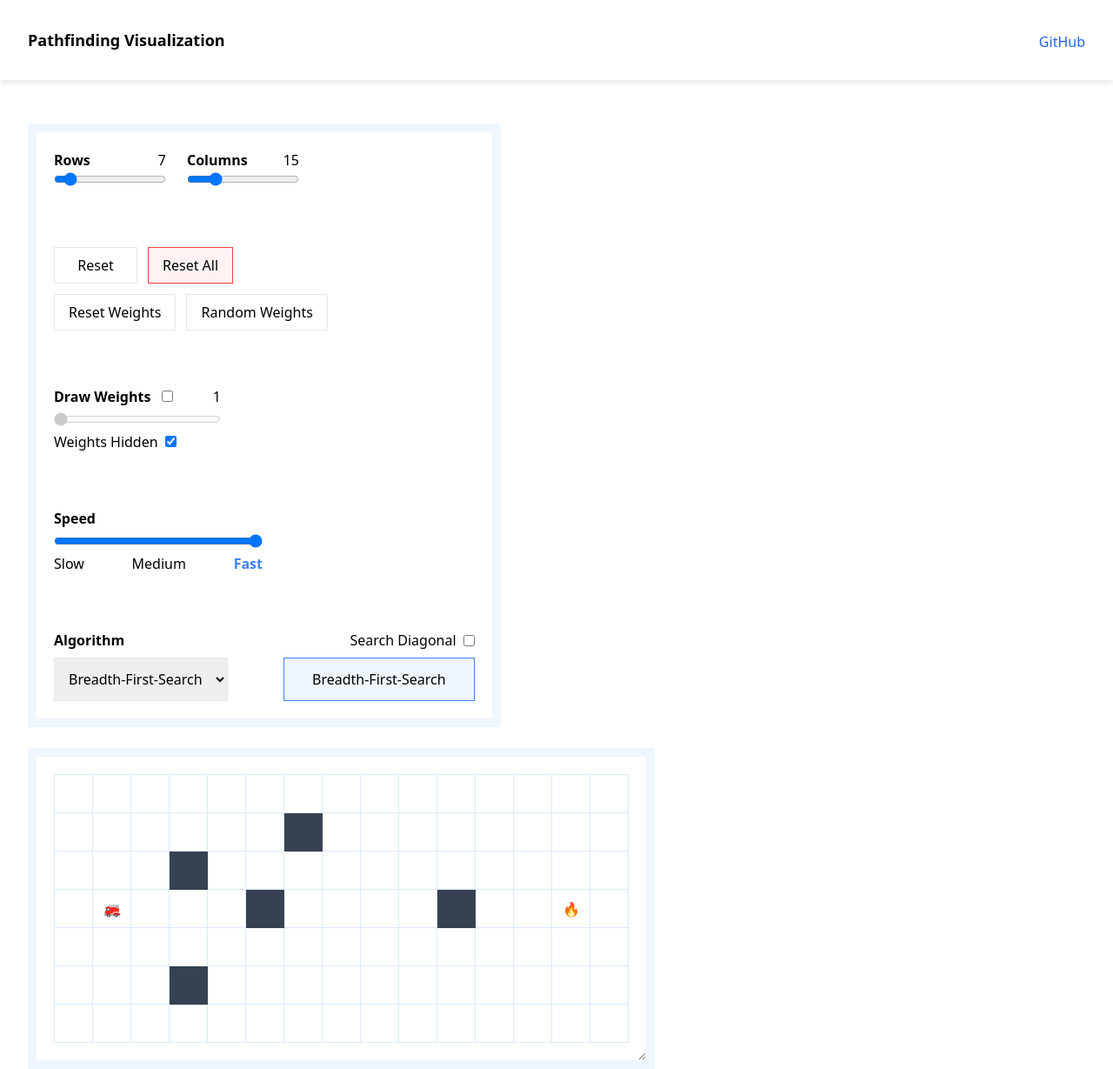
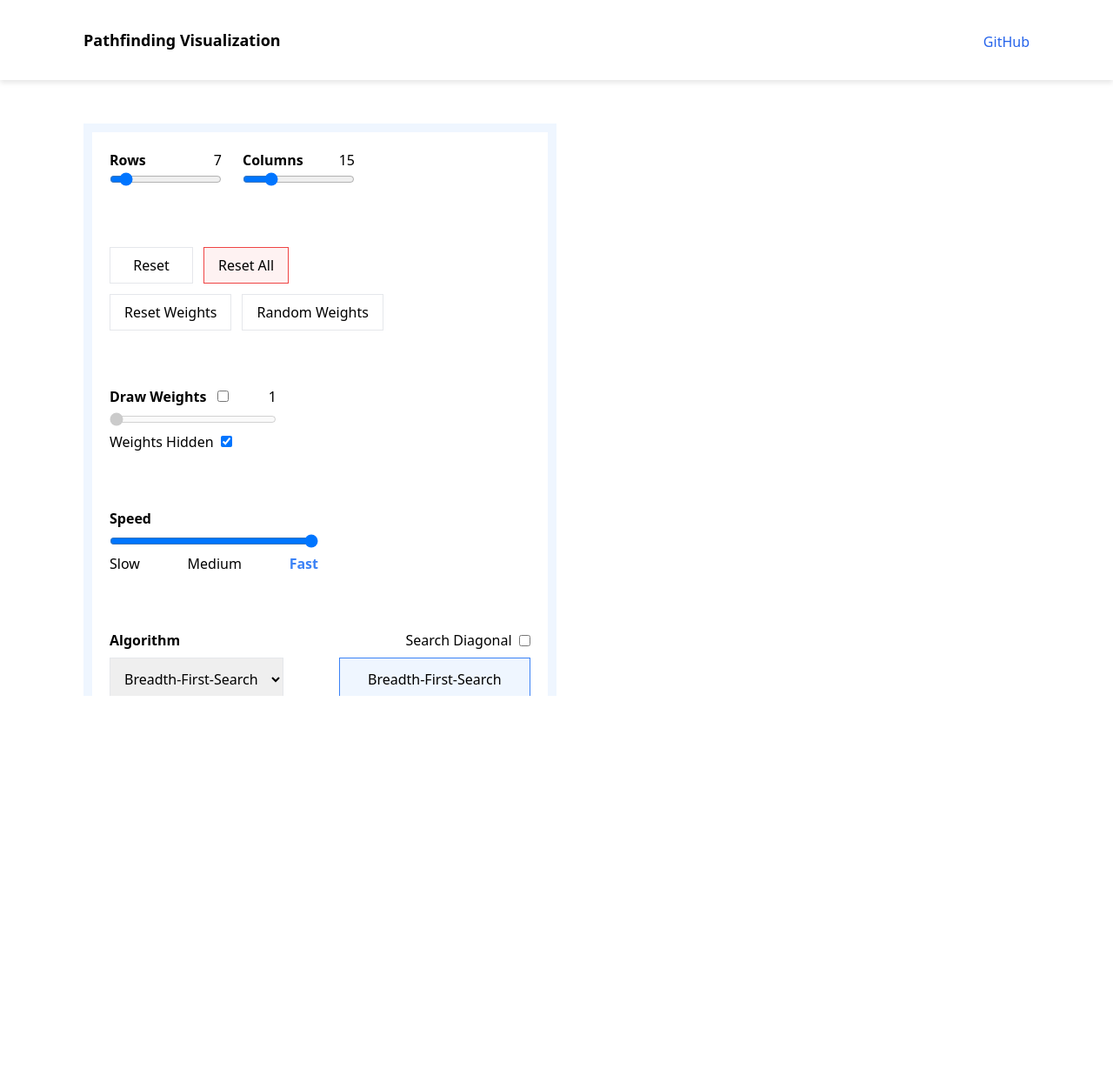
Before and after one commit to JensDll/pathfinding-visualization, a Vue app in the folder vue/: page / in a window 1280 px wide. Shown: the whole page at 87% size. After the commit the page ends 800 px from the top, so only its background shows below. Built offline with nearby package versions, Linux system fonts and the light colour scheme.

Commit message:
update useDraggable to use transform

```diff
--- a/vue/package.json
+++ b/vue/package.json
@@ -19,7 +19,7 @@
     "@vitejs/plugin-vue": "^1.2.2",
     "@vue/compiler-sfc": "^3.0.11",
     "autoprefixer": "^10.2.5",
-    "eslint": "^7.26.0",
+    "eslint": "^7.27.0",
     "eslint-config-prettier": "^8.3.0",
     "eslint-plugin-vue": "^7.9.0",
     "jest": "^26.6.3",
--- a/vue/src/components/controls/Controls.vue
+++ b/vue/src/components/controls/Controls.vue
@@ -1,5 +1,5 @@
 <template>
-  <div ref="controls" class="controls" :class="{ 'cursor-move': isDraggable }">
+  <div id="controls" ref="controls" tabindex="0">
     <ControlsGridDimensions class="mb-16" />
     <ControlsButtons class="mb-16" />
     <ControlsWeights class="mb-16" />
@@ -10,11 +10,16 @@
       :animating="animating"
       @animate="startAnimation()"
     />
+    <div
+      v-show="isDraggable"
+      class="absolute inset-0 bg-white opacity-50 cursor-grab"
+      :class="{ 'cursor-grabbing': dragging }"
+    ></div>
   </div>
 </template>
 
 <script lang="ts">
-import { defineComponent, ref, onMounted, Ref } from 'vue';
+import { defineComponent, ref, Ref } from 'vue';
 import { useDraggable } from '../../composition';
 import ControlsGridDimensions from './ControlsGridDimensions.vue';
 import ControlsButtons from './ControlsButtons.vue';
@@ -37,21 +42,19 @@ export default defineComponent({
   },
   setup() {
     const animating = ref(false);
-    const isDraggable = ref(false);
     const controls = ref() as Ref<HTMLElement>;
     const searchDiagonal = ref(false);
     const selectedAlgorithm = ref<'Breadth-First-Search' | 'Dijkstra' | 'A*'>(
       'Breadth-First-Search'
     );
 
-    onMounted(() => {
-      useDraggable(controls.value, isDraggable);
-    });
+    const { isDraggable, dragging } = useDraggable(controls);
 
     return {
       animating,
       controls,
       isDraggable,
+      dragging,
       searchDiagonal,
       selectedAlgorithm
     };
@@ -106,9 +109,8 @@ export default defineComponent({
 </script>
 
 <style lang="postcss" scoped>
-.controls {
+#controls {
   z-index: 20;
-  position: absolute;
   outline: none;
   background: white;
   border: 10px solid theme('colors.blue.50');
--- a/vue/src/components/grid/Grid.vue
+++ b/vue/src/components/grid/Grid.vue
@@ -1,10 +1,5 @@
 <template>
-  <div
-    id="grid"
-    ref="gridRef"
-    :class="{ 'cursor-move': cursorMove }"
-    tabindex="0"
-  >
+  <div id="grid" ref="gridRef" tabindex="0">
     <table>
       <tbody>
         <tr v-for="(row, r) in grid" :key="r">
@@ -12,11 +7,16 @@
         </tr>
       </tbody>
     </table>
+    <div
+      v-show="isDraggable"
+      class="absolute inset-0 bg-white opacity-50 cursor-grab"
+      :class="{ 'cursor-grabbing': dragging }"
+    ></div>
   </div>
 </template>
 
 <script lang="ts">
-import { defineComponent, onMounted, Ref, ref } from 'vue';
+import { defineComponent, Ref, ref } from 'vue';
 import { useDraggable } from '../../composition';
 import { gridModuleState } from '../../store/modules/gridModule/gridModule';
 import GridNode from './GridNode.vue';
@@ -27,15 +27,13 @@ export default defineComponent({
   },
   setup() {
     const gridRef = ref() as Ref<HTMLElement>;
-    const cursorMove = ref(false);
 
-    onMounted(() => {
-      useDraggable(gridRef.value, cursorMove);
-    });
+    const { isDraggable, dragging } = useDraggable(gridRef);
 
     return {
       gridRef,
-      cursorMove
+      isDraggable,
+      dragging
     };
   },
   computed: {
@@ -46,19 +44,11 @@ export default defineComponent({
 
 <style lang="postcss" scoped>
 #grid {
-  top: 860px;
-  position: absolute;
   overflow: auto;
   resize: both;
   outline: none;
+  background-color: white;
   border: 10px solid theme('colors.blue.50');
   padding: 20px;
 }
-
-@screen 1800 {
-  #grid {
-    top: unset;
-    left: 750px;
-  }
-}
 </style>
--- a/vue/src/components/layout/TheHeader.vue
+++ b/vue/src/components/layout/TheHeader.vue
@@ -7,10 +7,10 @@
       items-end
       px-8
       py-8
-      768:px-12
-      1024:px-16
-      1280:px-20
-      1800:px-32
+      md:px-16
+      lg:px-24
+      2xl:px-32
+      3xl:px-40
     "
   >
     <div class="text-lg font-semibold">Pathfinding Visualization</div>
--- a/vue/src/components/layout/TheMain.vue
+++ b/vue/src/components/layout/TheMain.vue
@@ -1,7 +1,18 @@
 <template>
-  <main class="main px-8 pb-8 768:px-12 1024:px-16 1280:px-20 1800:px-32">
-    <Controls />
-    <Grid />
+  <main class="main px-8 pb-8 md:px-16 lg:px-24 2xl:px-32 3xl:px-40">
+    <div
+      class="
+        grid
+        gap-8
+        justify-items-start
+        2xl:grid-flow-col
+        2xl:items-start
+        2xl:justify-between
+      "
+    >
+      <Controls class="" />
+      <Grid class="" />
+    </div>
   </main>
 </template>
 
--- a/vue/src/composition/useDraggable.ts
+++ b/vue/src/composition/useDraggable.ts
@@ -1,30 +1,37 @@
-import { onBeforeUnmount, Ref } from 'vue';
+import { onBeforeUnmount, onMounted, Ref, ref } from 'vue';
 
-export function useDraggable(
-  element: HTMLElement,
-  draggable: Ref<boolean>,
-  margin = 0
-) {
-  let x = 0;
-  let y = 0;
+export function useDraggable(templateRef: Ref<HTMLElement>) {
+  const isDraggable = ref(false);
+  const dragging = ref(false);
+
+  onMounted(() => {
+    const element = templateRef.value;
+
+    let initialX = 0;
+    let initialY = 0;
+    let dx = 0;
+    let dy = 0;
 
     const onDrag = (e: MouseEvent) => {
       e.preventDefault();
-    element.style.top = `${element.offsetTop + e.clientY - y - margin}px`;
-    element.style.left = `${element.offsetLeft + e.clientX - x - margin}px`;
-    x = e.clientX;
-    y = e.clientY;
+
+      dx = e.clientX - initialX;
+      dy = e.clientY - initialY;
+
+      element.style.transform = `translate(${dx}px,${dy}px)`;
     };
 
     const removeListeners = () => {
+      dragging.value = false;
       document.removeEventListener('mousemove', onDrag);
       document.removeEventListener('mouseup', removeListeners);
     };
 
     const onMouseDown = (e: MouseEvent) => {
       e.preventDefault();
-    x = e.clientX;
-    y = e.clientY;
+
+      initialX = e.clientX - dx;
+      initialY = e.clientY - dy;
 
       document.addEventListener('mousemove', onDrag);
       document.addEventListener('mouseup', removeListeners);
@@ -32,6 +39,7 @@ export function useDraggable(
 
     element.onmousedown = e => {
       if (e.altKey || e.shiftKey || e.metaKey || e.ctrlKey) {
+        dragging.value = true;
         onMouseDown(e);
       }
     };
@@ -42,20 +50,26 @@ export function useDraggable(
 
     element.onmouseleave = () => {
       element.blur();
-    draggable.value = false;
+      isDraggable.value = false;
     };
 
     element.onkeydown = e => {
       if (e.altKey || e.shiftKey || e.metaKey || e.ctrlKey) {
-      draggable.value = true;
+        isDraggable.value = true;
       }
     };
 
     element.onkeyup = () => {
-    draggable.value = false;
+      isDraggable.value = false;
     };
 
     onBeforeUnmount(() => {
       removeListeners();
     });
+  });
+
+  return {
+    isDraggable,
+    dragging
+  };
 }
--- a/vue/tailwind.config.js
+++ b/vue/tailwind.config.js
@@ -2,14 +2,15 @@ module.exports = {
   purge: ['./index.html', './src/**/*.{vue,js,ts,jsx,tsx}'],
   darkMode: false,
   theme: {
-    screens: {
-      640: '640px',
-      768: '768px',
-      1024: '1024px',
-      1280: '1280px',
-      1800: '1800px'
-    },
-    extend: {}
+    extend: {
+      screens: {
+        '3xl': '1800px'
+      },
+      cursor: {
+        grab: 'grab',
+        grabbing: 'grabbing'
+      }
+    }
   },
   variants: {
     extend: {}
```
Also changed, not shown: 1 other file (tests, documents, lock files or other folders). Lines whose indentation alone changed are shown as unchanged.
